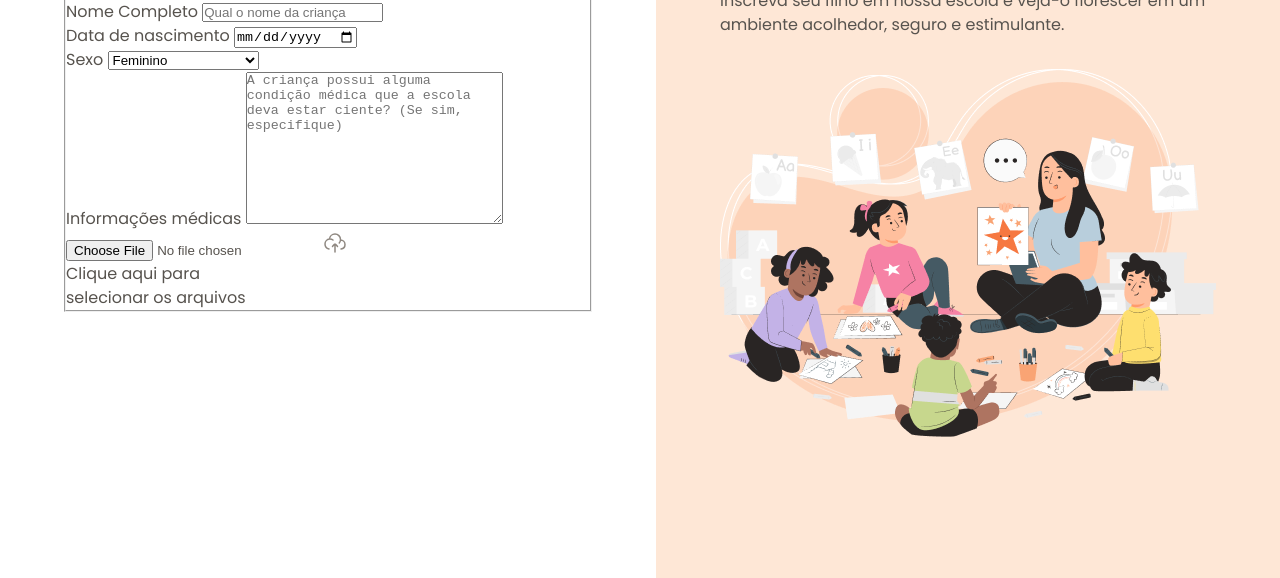
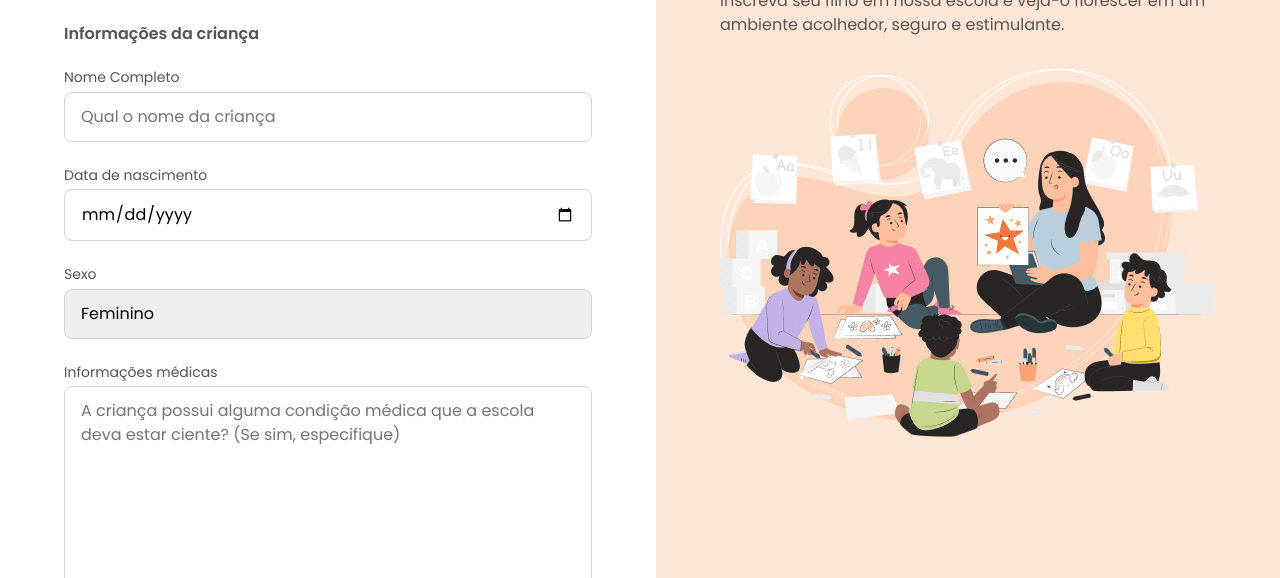
Before and after one commit to valmirvirtuoso/formulario-matricula, a plain HTML site: page index.html in a window 1280 px wide. Shown: the part 222-800 px from the top of the page. Drawn offline with Linux system fonts and the light colour scheme.

Commit message:
adiciona estilos base do formulario

```diff
--- /dev/null
+++ b/styles/fields/index.css
@@ -0,0 +1,25 @@
+input,
+textarea,
+select {
+  appearance: none;
+  width: 100%;
+  border-radius: 0.5rem;
+  border: 1px solid var(--stroke-default);
+  padding: 0.75rem 1rem;
+  font: var(--text);
+}
+
+label {
+  font: var(--text-sm);
+  color: var(--text-secondary);
+  display: block;
+  margin-bottom: 0.25rem;
+}
+
+input:focus,
+textarea:focus,
+select:focus {
+  outline: 0.25rem solid var(--surface-secondary);
+  border: 0.125rem solid var(--stroke-highlight);
+  outline-offset: 0.1px;
+}
--- /dev/null
+++ b/styles/forms.css
@@ -0,0 +1,16 @@
+@import url(fields/index.css);
+
+form {
+  margin-top: 3rem;
+}
+
+fieldset {
+  border: none;
+  display: grid;
+  gap: 1.5rem;
+}
+
+legend {
+  font: 600 1rem/1.25 var(--font-family);
+  margin-bottom: 1.5rem;
+}
--- a/styles/global.css
+++ b/styles/global.css
@@ -25,6 +25,7 @@
 
 body {
   overflow: hidden;
+
   font: var(--text);
   color: var(--text-secondary);
 }
--- a/styles/index.css
+++ b/styles/index.css
@@ -1,2 +1,3 @@
 @import url(global.css);
 @import url(layout.css);
+@import url(forms.css);
```
